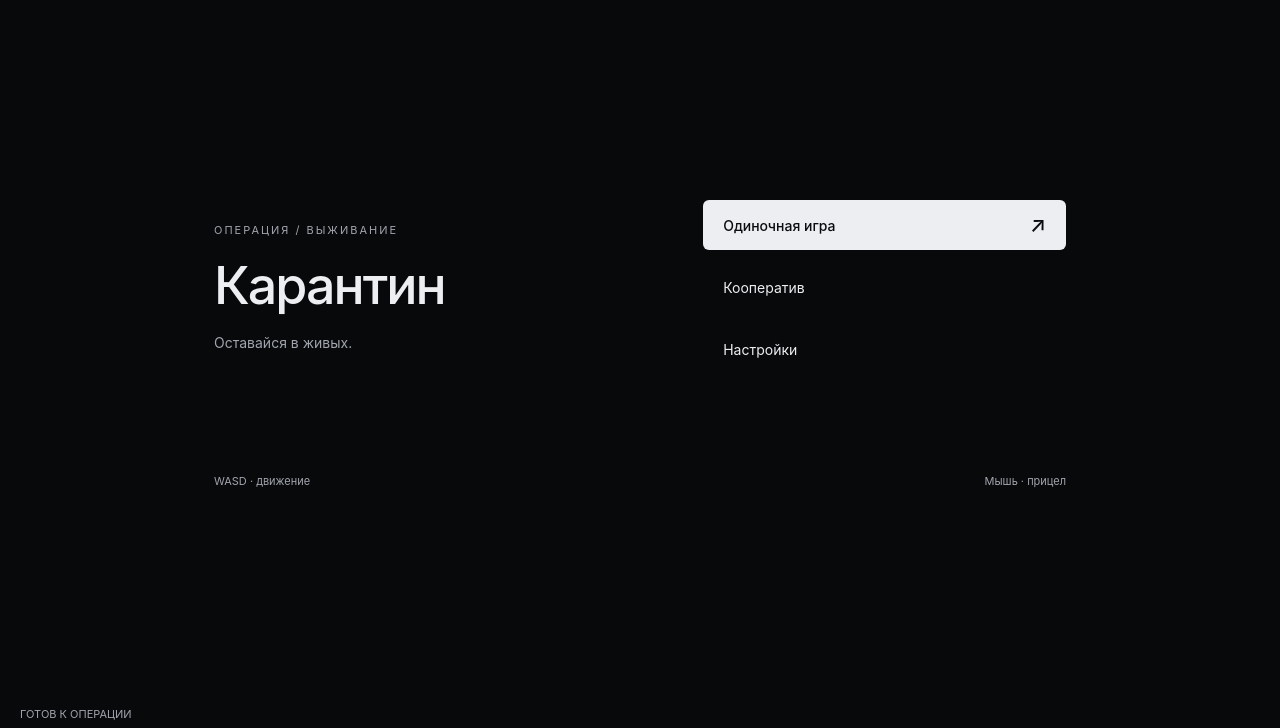
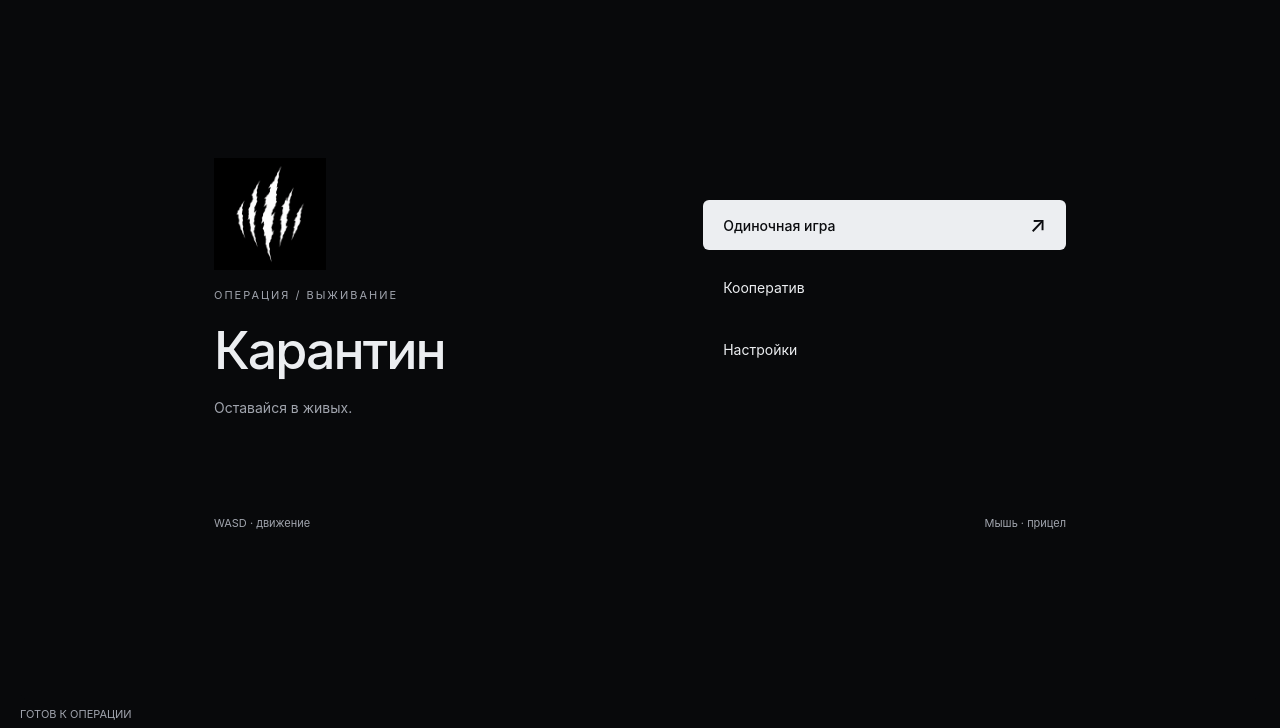
Before and after one commit to nevermoreeQqq/Qurantine, an Electron app: page index.html in a window 1280 px wide. Shown: the part 72-800 px from the top of the page. Drawn offline with Linux system fonts and the light colour scheme; no server answers.

Commit message:
Show the claw emblem on the game home screen and serve it to archived runtimes

```diff
--- a/desktop/main.cjs
+++ b/desktop/main.cjs
@@ -22,7 +22,7 @@ else{
     const {createGameServer}=require(path.join(updater.runtimeRoot,'server.js'));
     server=createGameServer({updateHandler:updater.handle});
     const gameHandlers=server.listeners('request');server.removeAllListeners('request');
-    server.on('request',async(req,res)=>{try{if(await updater.handle(req,res,new URL(req.url,'http://localhost')))return;for(const handler of gameHandlers)handler(req,res);}catch(error){if(!res.headersSent)res.writeHead(400);res.end('Неверный запрос');}});
+    server.on('request',async(req,res)=>{try{const url=new URL(req.url,'http://localhost');if(req.method==='GET'&&url.pathname==='/assets/icon.png'){res.writeHead(200,{'Content-Type':'image/png','Cache-Control':'no-cache'});res.end(fs.readFileSync(path.join(baseRoot,'assets/icon.png')));return;}if(await updater.handle(req,res,url))return;for(const handler of gameHandlers)handler(req,res);}catch(error){if(!res.headersSent)res.writeHead(400);res.end('Неверный запрос');}});
     try{await new Promise((resolve,reject)=>{server.once('error',reject);server.listen(5173,'0.0.0.0',resolve);});}
     catch(error){if(error.code==='EADDRINUSE')await new Promise((resolve,reject)=>{server.once('error',reject);server.listen(0,'0.0.0.0',resolve);});else{dialog.showErrorBox('Карантин',error.message);app.quit();return;}}
     address=`http://localhost:${server.address().port}`;
--- a/index.html
+++ b/index.html
@@ -36,7 +36,7 @@
       <div id="overlay" class="overlay">
         <div class="intro-card" data-menu-view="home">
           <div class="graphite-home">
-            <div class="graphite-title"><p class="kicker">ОПЕРАЦИЯ / ВЫЖИВАНИЕ</p><h1>Карантин</h1><p>Оставайся в живых.</p></div>
+            <div class="graphite-title"><img class="menu-emblem" src="assets/icon.png" alt="Логотип Карантина" width="112" height="112"><p class="kicker">ОПЕРАЦИЯ / ВЫЖИВАНИЕ</p><h1>Карантин</h1><p>Оставайся в живых.</p></div>
             <nav class="graphite-navigation" aria-label="Главное меню игры">
               <button id="menu-solo" class="start-button">Одиночная игра <span aria-hidden="true">↗</span></button>
               <button id="menu-coop" class="graphite-navigation-button">Кооператив</button>
--- a/style.css
+++ b/style.css
@@ -291,3 +291,4 @@ body.graphite{-webkit-user-select:none;user-select:none}
 
 /* Shared claw emblem in the graphite interface. */
 .graphite .brand-icon{display:flex;width:40px;height:40px;flex-shrink:0}.brand-icon img,.danger-symbol img{display:block;object-fit:contain}.danger-symbol img{margin:0 auto}
+.menu-emblem{display:block;object-fit:contain;margin-bottom:18px}
```
